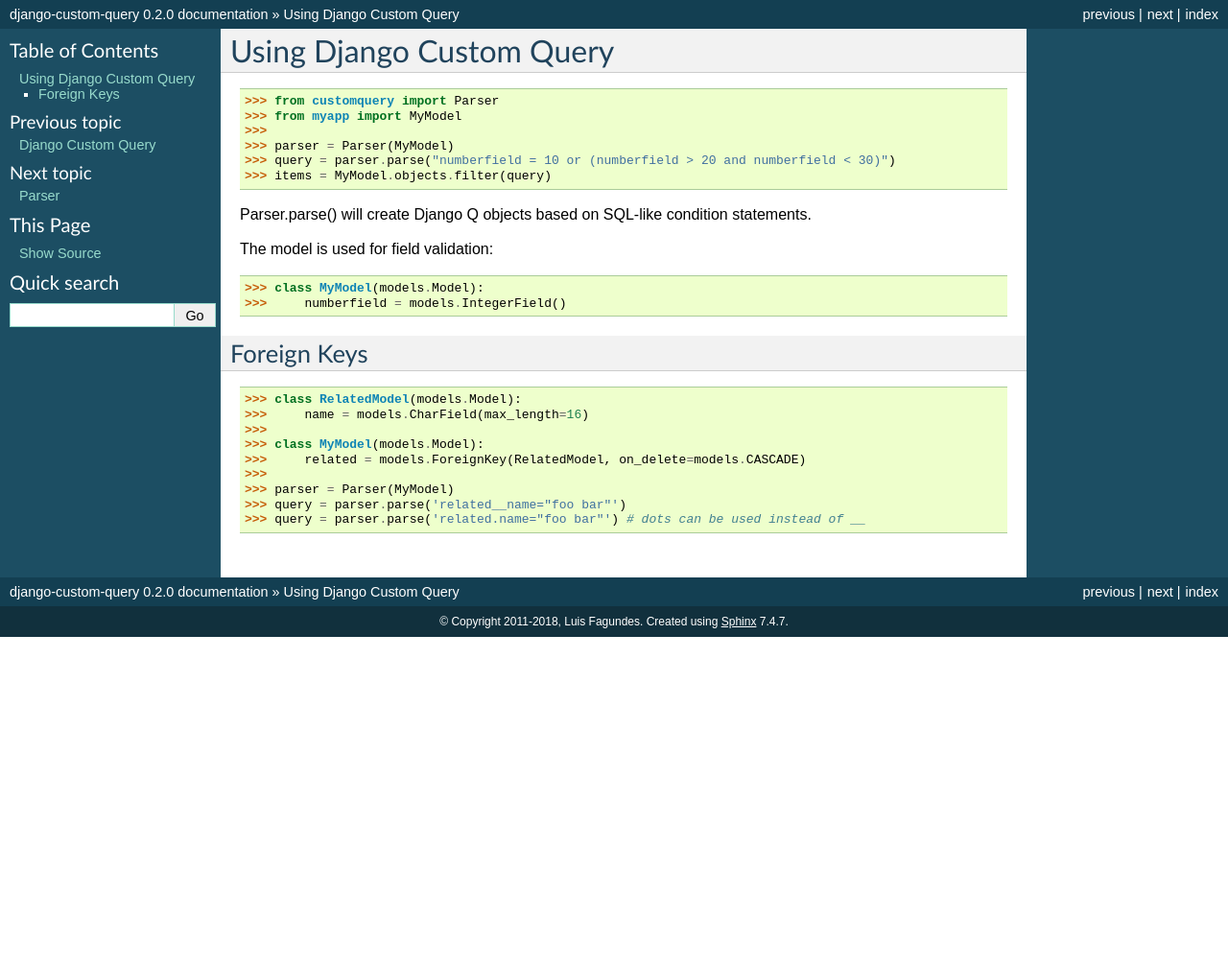
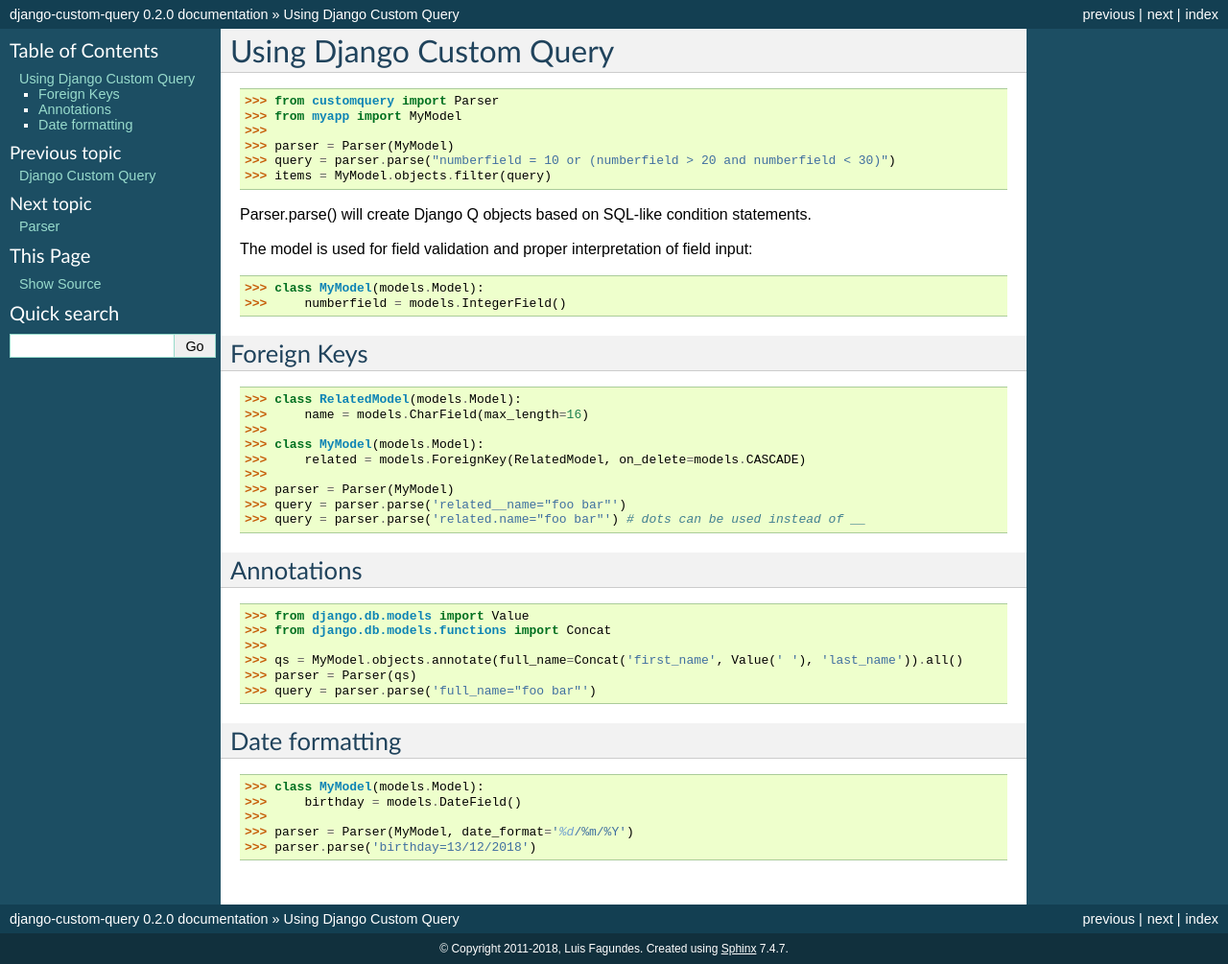
Before and after one commit to lfagundes/django-custom-query, a Sphinx documentation site: the page built from docs/using.rst, in a window 1280 px wide. Shown: the whole page at 96% size. Built offline with Sphinx 7.4.7, drawn with Linux system fonts in a browser that asks for light colours; before the commit the page ends 900 px from its top, so only the background shows below that.

Commit message:
support for date formatting

```diff
--- a/docs/index.rst
+++ b/docs/index.rst
@@ -62,6 +62,7 @@ Changelog
 - 0.3.0
 
   - Support for annotations
+  - Support for date formatting
 
 - 0.2.0
 
--- a/docs/using.rst
+++ b/docs/using.rst
@@ -14,7 +14,7 @@ Using Django Custom Query
 
 Parser.parse() will create Django Q objects based on SQL-like condition statements.
 
-The model is used for field validation:
+The model is used for field validation and proper interpretation of field input:
 
     >>> class MyModel(models.Model):
     >>>     numberfield = models.IntegerField()
@@ -31,3 +31,21 @@ Foreign Keys
     >>> parser = Parser(MyModel)
     >>> query = parser.parse('related__name="foo bar"')
     >>> query = parser.parse('related.name="foo bar"') # dots can be used instead of __
+
+Annotations
+===========
+
+    >>> from django.db.models import Value
+    >>> from django.db.models.functions import Concat
+    >>>
+    >>> qs = MyModel.objects.annotate(full_name=Concat('first_name', Value(' '), 'last_name')).all()
+    >>> parser = Parser(qs)
+    >>> query = parser.parse('full_name="foo bar"')
+
+Date formatting
+===============
+    >>> class MyModel(models.Model):
+    >>>     birthday = models.DateField()
+    >>>
+    >>> parser = Parser(MyModel, date_format='%d/%m/%Y')
+    >>> parser.parse('birthday=13/12/2018')
```
Also changed, not shown: 2 other files.
